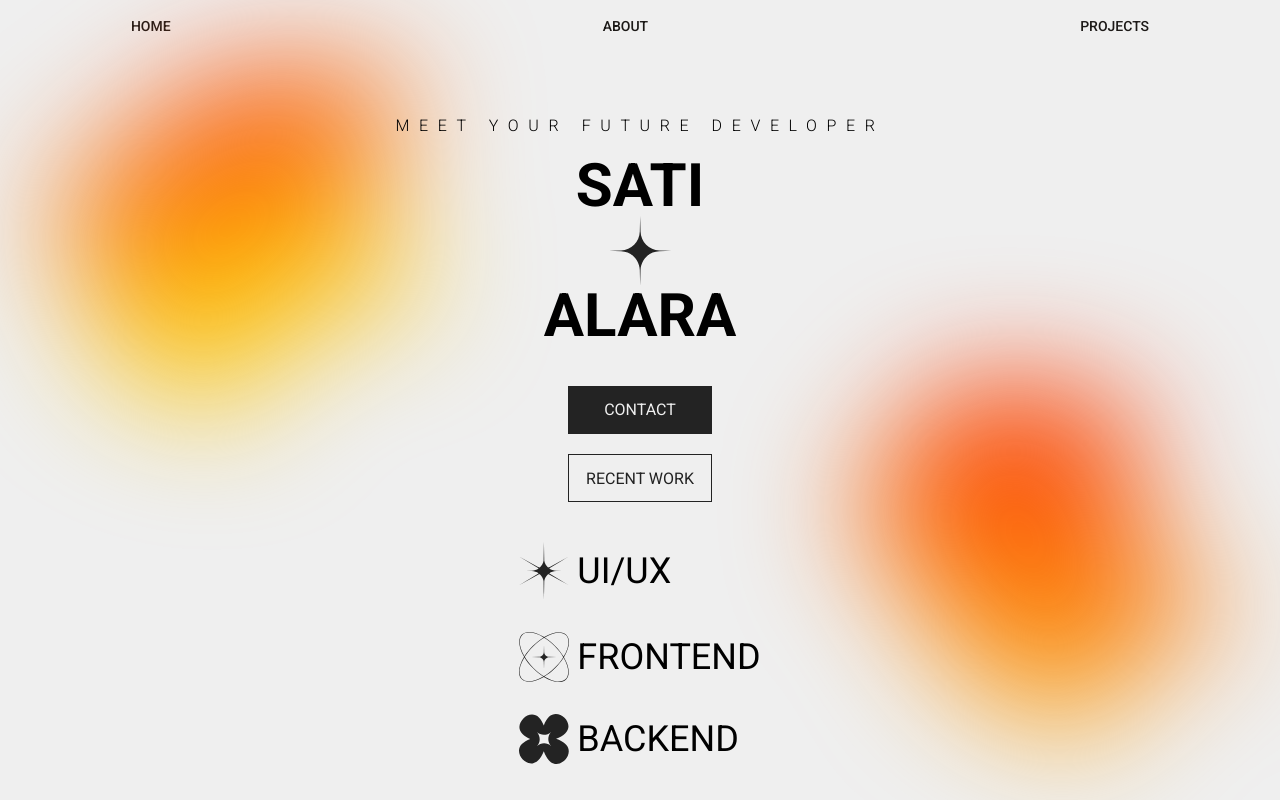
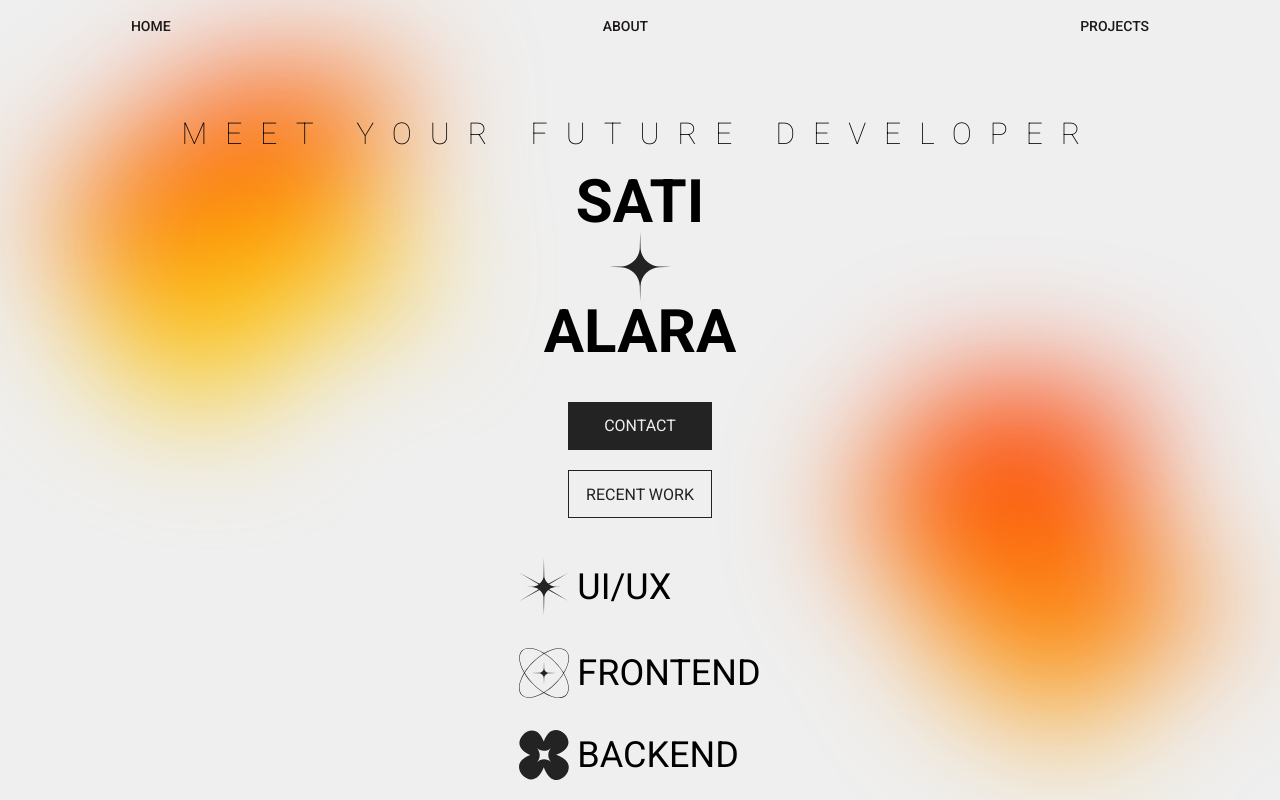
Before and after one commit to DevilsDomain/React-Portfolio, a Next.js app: page / in a window 1280 px wide. Built offline with nearby package versions, Linux system fonts and the light colour scheme.

Commit message:
navbar desktop view links fixed

```diff
--- a/src/app/page.tsx
+++ b/src/app/page.tsx
@@ -16,7 +16,7 @@ import Link from 'next/link'
 export default function Home() {
   return (
     <div className="relative flex flex-col items-center">
-      <div className='hidden md:block'>
+      <div className='hidden md:block z-40'>
             <div className='flex flex-row gap-100 pt-4'>
                 <Link className="text-sm text-stone-900 font-medium" href={'/'}>HOME</Link>
                 <Link className="text-sm text-stone-900 font-medium" href={'/about'}>ABOUT</Link>
@@ -29,7 +29,9 @@ export default function Home() {
           <Image src={homeBottom} width={300} height={380} alt='blob top'
           className='blur-3xl absolute z-0 image-size p-14'/>
       </div>
-      <h2 className='z-10 relative text-base font-light	leading-5 mt-20	mb-5'>MEET YOUR FUTURE DEVELOPER</h2>
+      <h2 className='z-10 relative text-base font-light	leading-5 mt-20	mb-5 md:text-3xl
+      md:font-extralight'
+      >MEET YOUR FUTURE DEVELOPER</h2>
       <div className="relative flex flex-col items-center">
         <h1 className='z-10 relative text-6xl	font-bold'>SATI</h1>
         <Image src={star} width={63} height={71} alt='star' className="z-0 relative" />
```
